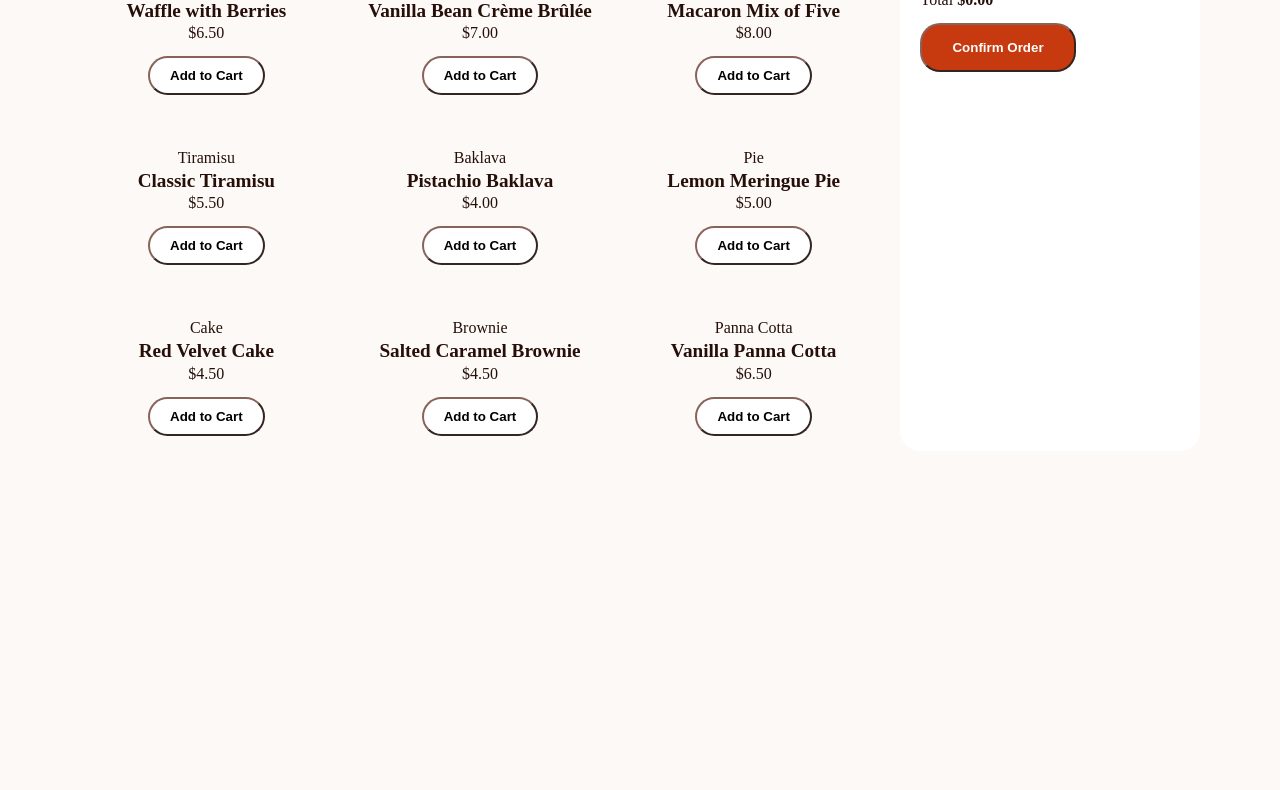
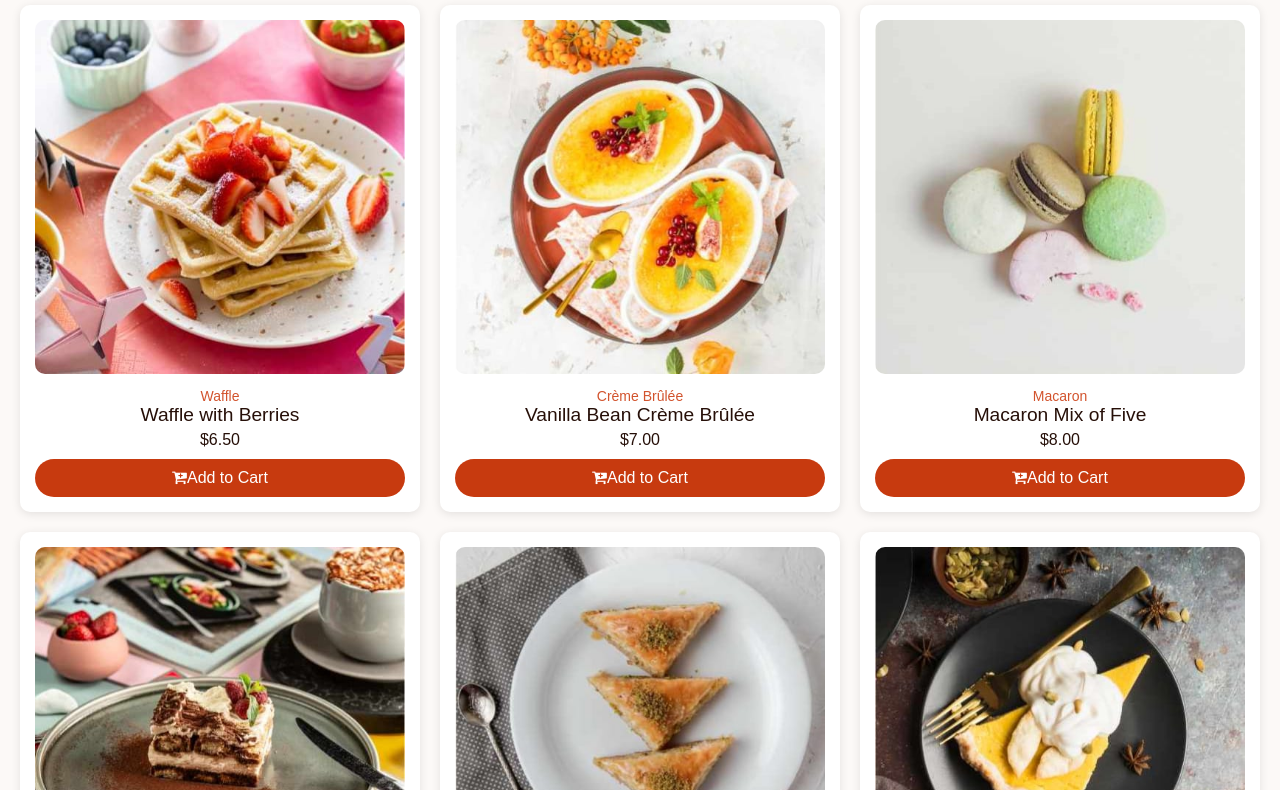
Before and after one commit to mf081/product-list-with-cart-web, a website built with Vite: page index.html in a window 1280 px wide. Shown: the part 72-862 px from the top of the page. Before the commit the page ends 800 px from the top, so only its background shows below. Built offline with nearby package versions, Linux system fonts and the light colour scheme; files whose address does not match are found by name.

Commit message:
ajustar diretorio e começar função cart

```diff
--- a/css/reset.css
+++ /dev/null
@@ -1,48 +0,0 @@
-/* http://meyerweb.com/eric/tools/css/reset/
-   v2.0 | 20110126
-   License: none (public domain)
-*/
-
-html, body, div, span, applet, object, iframe,
-blockquote, pre,
-a, abbr, acronym, address, big, cite, code,
-del, dfn, em, img, ins, kbd, q, s, samp,
-small, strike, sub, sup, tt, var,
-b, u, i, center,
-dl, dt, dd, ol, ul, li,
-fieldset, form, label, legend,
-table, caption, tbody, tfoot, thead, tr, th, td,
-article, aside, canvas, details, embed,
-figure, figcaption, footer, header, hgroup,
-menu, nav, output, ruby, section, summary,
-time, mark, audio, video {
-	margin: 0;
-	padding: 0;
-	border: 0;
-	font-size: 100%;
-	font: inherit;
-	vertical-align: baseline;
-}
-/* HTML5 display-role reset for older browsers */
-article, aside, details, figcaption, figure,
-footer, header, hgroup, menu, nav, section {
-	display: block;
-}
-body {
-	line-height: 1;
-}
-ol, ul {
-	list-style: none;
-}
-blockquote, q {
-	quotes: none;
-}
-blockquote:before, blockquote:after,
-q:before, q:after {
-	content: '';
-	content: none;
-}
-table {
-	border-collapse: collapse;
-	border-spacing: 0;
-}
--- a/index.html
+++ b/index.html
@@ -1,36 +1,39 @@
-<!DOCTYPE html>
+<!doctype html>
 <html lang="en">
-<head>
-  <meta charset="UTF-8">
-  <meta name="viewport" content="width=device-width, initial-scale=1.0">
-  <link rel="icon" type="image/png" sizes="32x32" href="./assets/images/favicon-32x32.png">
-  <title>Mateus Fernando | Product List with Cart</title>
-  <link rel="stylesheet" href="css/reset.css">
-  <link rel="stylesheet" href="css/style.css">
+  <head>
+    <meta charset="UTF-8" />
+    <meta name="viewport" content="width=device-width, initial-scale=1.0" />
+    <link rel="stylesheet" href="/src/css/style.css" />
 
-  <link rel="preconnect" href="https://fonts.googleapis.com">
-  <link rel="preconnect" href="https://fonts.gstatic.com" crossorigin>
-  <link href="https://fonts.googleapis.com/css2?family=Red+Hat+Display:ital,wght@0,300..900;1,300..900&display=swap" rel="stylesheet">
-</head>
-<body>
-  <main class="container">
-    <!-- Seção de Produtos -->
-    <section class="products">
-      <h1>Desserts</h1>
-      <ul class="product-list">
-        <!-- Os produtos serão renderizados dinamicamente aqui pelo TypeScript -->
-      </ul>
-    </section>
+      <link
+      rel="stylesheet"
+      href="https://cdnjs.cloudflare.com/ajax/libs/font-awesome/4.7.0/css/font-awesome.min.css"
+    />
+    <link rel="preconnect" href="https://fonts.googleapis.com" />
+    <link rel="preconnect" href="https://fonts.gstatic.com" crossorigin />
+    <link
+      href="https://fonts.googleapis.com/css2?family=Red+Hat+Text:ital,wght@0,300..700;1,300..700&display=swap"
+      rel="stylesheet"
+    />
+    <title>Product List Cart</title>
+  </head>
 
-    <!-- Seção do Carrinho -->
-    <aside class="cart">
-      <h2>Your Cart (0)</h2>
-      <!-- Os itens do carrinho serão renderizados aqui -->
-      <div class="cart-items"></div>
-      <p>Total <strong>$0.00</strong></p>
-      <button class="btn-confirm-order">Confirm Order</button>
-    </aside>
-  </main>
-  <script src="js/app.js" type="module"></script>
-</body>
+  <body>
+    <main>
+      <div class="header-products">
+        <h2>Desserts</h2>
+      </div>
+
+      <div id="main-id">
+        <!-- post adicionado dinamicamente -->
+      </div>
+
+        <div class="cart">
+          <div class="header-cart">Your Cart</div>
+        </div>
+    </main>
+
+    <script type="module" src="src/entites/product.ts"></script>
+    <script type="module" src="src/app.ts"></script>
+  </body>
 </html>
--- /dev/null
+++ b/src/app.ts
@@ -0,0 +1,12 @@
+import { Product } from "./entities/product";
+import data from "../data.json" // data é variável. Não utiliza a chave porque aqui é um dado bruto
+
+for (let i = 0; i < data.length; i++){
+    const produto = new Product(
+        data[i].name,
+        data[i].category,
+        data[i].price,
+        data[i].image.desktop
+    );
+    produto.render()
+}
--- /dev/null
+++ b/src/css/index.css
@@ -0,0 +1,155 @@
+* {
+  margin: 0px;
+  padding: 0px;
+  font-family: "Red Hat Text", sans-serif;
+}
+
+main {
+  display: flex;
+  flex-direction: row;
+  background-color: #fcf8f5;
+  margin: 0px;
+  padding: 0px;
+}
+
+.header-products {
+  padding: 10px;
+}
+
+.container-principal {
+  display: flex;
+  flex-direction: column;
+  margin-left: 20px;
+  padding: 10px;
+  gap: 20px;
+}
+
+.cards {
+  display: flex;
+  flex-flow: row wrap;
+  width: 700px;
+  height: 100%;
+}
+
+.product-card {
+  height: 300px;
+  width: 200px;
+  display: flex;
+  flex-direction: column;
+  gap: 5px;
+  padding: 10px;
+  position: relative;
+  margin-bottom: 10px;
+}
+
+.product-image {
+  width: 100%;
+  height: 300px;
+  position: relative;
+}
+
+.product-image img {
+  width: 100%;
+  height: 100%;
+  object-fit: cover;
+  border-radius: 5%;
+}
+
+.product-information {
+  display: flex;
+  flex-direction: column;
+  gap: 5px;
+  margin-top: 30px;
+}
+
+.product-category {
+  font-size: 12px;
+  color: hsl(12, 20%, 44%);
+}
+
+.product-title {
+  font-weight: bold;
+  font-size: 16px;
+}
+
+.product-price {
+  color: hsl(14, 86%, 42%);
+  font-size: 12px;
+}
+
+.add-cart-btn {
+  background-color: #fff;
+  border-radius: 20px;
+  display: flex;
+  flex-direction: row;
+  gap: 5px;
+  justify-content: center;
+  width: 100px;
+  border: 1px solid hsl(14, 86%, 42%);
+  padding: 5px;
+  align-items: center;
+  position: absolute;
+  transform: translate(-50%, -50%);
+  /* transform: translateX(-50%); */
+  left: 50%;
+  bottom: 25%;
+  /* bottom: 95px; */
+}
+
+.add-cart-btn i {
+  color: hsl(14, 86%, 42%);
+}
+
+.add-cart-btn span {
+  font-size: 12px;
+}
+
+.cart {
+  background-color: #fff;
+  height: 200px;
+  width: 250px;
+  padding: 10px;
+  border-radius: 5%;
+  position: relative;
+  margin-top: 2%;
+}
+
+.cart-content {
+  display: flex;
+  flex-direction: column;
+  justify-content: center;
+  align-items: center;
+  align-content: center;
+  position: relative;
+}
+
+.image-if-empety svg {
+  position: absolute;
+  background-color: #fff;
+  transform: translateY(0%);
+  right: 25%;
+}
+
+.header-cart {
+  padding: 10px;
+  background-color: #fff;
+  font-weight: bold;
+  color: hsl(14, 86%, 42%);
+}
+
+.show-if-empty {
+  background-color: #fff;
+  margin-top: 50%;
+  padding: 5px;
+  font-size: 12px;
+}
+
+@media screen and (max-width: 800px) {
+  .container-principal {
+    flex-direction: column;
+  }
+
+  .cards {
+    flex-direction: column;
+  }
+}
--- a/css/style.css
+++ b/src/css/style.css
@@ -5,7 +5,6 @@
 }
 
 body {
-
   font-family: "Red Hat Display", sans-serif;
   background-color: hsl(20, 50%, 98%);
   color: hsl(14, 65%, 9%);
@@ -14,63 +13,79 @@ body {
   padding: 20px;
 }
 
-main.container {
+main {
   display: flex;
-  flex-wrap: wrap;
-  gap: 20px;
+  flex-direction: column;
+  align-items: center;
   max-width: 1440px;
+  width: 100%;
 }
 
-header {
+.header-products {
   text-align: center;
   margin-bottom: 20px;
 }
 
-main h1 {
+.header-products h2 {
   font-size: 2rem;
   color: hsl(14, 86%, 42%);
 }
 
-.product-list {
+#main-id {
   display: grid;
   grid-template-columns: repeat(3, 1fr);
   gap: 20px;
-  /* background-color: hsl(13, 31%, 94%); */
+  width: 100%;
 }
 
-.product-item {
-  /* background-color: hsl(13, 31%, 94%); */
+.product-card {
+  background-color: white;
   padding: 15px;
   border-radius: 10px;
-  /* box-shadow: 0 2px 10px rgba(0, 0, 0, 0.1); */
   text-align: center;
+  box-shadow: 0 2px 10px rgba(0, 0, 0, 0.1);
 }
 
-.product-item h2 {
+.product-card img {
+  max-width: 100%;
+  border-radius: 10px;
+}
+
+.product-information {
+  margin-top: 10px;
+}
+
+.product-category {
+  font-size: 14px;
+  color: hsl(14, 65%, 50%);
+}
+
+.product-title {
   font-size: 1.2rem;
   color: hsl(14, 65%, 9%);
 }
 
-.product-item p {
+.product-price {
   font-size: 16px;
   margin: 5px 0;
 }
 
-.product-item button {
+.add-cart-btn {
+  display: flex;
+  align-items: center;
+  justify-content: center;
   margin-top: 10px;
   padding: 10px 20px;
-  background-color: white;
+  background-color: hsl(14, 86%, 42%);
   border-radius: 20px;
+  color: white;
   cursor: pointer;
-  font-weight: 600;
-  border-color: hsl(12, 20%, 44%);
-
 }
 
-/* .product-item button:hover {
-} */
+.add-cart-btn:hover {
+  background-color: hsl(14, 71%, 42%);
+}
 
-/* Carrinho */
 .cart {
   width: 300px;
   padding: 20px;
@@ -78,6 +93,7 @@ main h1 {
   position: sticky;
   top: 20px;
   background-color: white;
+  box-shadow: 0 2px 10px rgba(0, 0, 0, 0.1);
 }
 
 .cart h2 {
@@ -85,20 +101,17 @@ main h1 {
   margin-bottom: 20px;
 }
 
-.cart p {
-  font-size: 16px;
-}
-
-.cart button{
+.cart button {
   font-weight: 600;
   color: white;
   background-color: hsl(14, 86%, 42%);
   border-radius: 20px;
-  border-color: hsl(12, 20%, 44%);
   cursor: pointer;
   padding: 15px 30px;
   margin-top: 15px;
+  border: none;
 }
+
 .cart button:hover {
   background-color: hsl(14, 71%, 42%);
 }
--- /dev/null
+++ b/src/entities/product.ts
@@ -0,0 +1,67 @@
+import { v4 as uuidv4 } from "uuid";
+
+export class Product {
+    private _id: string = uuidv4();
+    private _name: string;
+    private _imageUrl: string;
+    private _price: number;
+    private _category: string;
+
+    constructor (
+        name: string,
+        category: string,
+        price: number,
+        imageUrl: string
+    ) {
+        this._name = name,
+        this._category = category,
+        this._price = price,
+        this._imageUrl = imageUrl
+    }
+
+    render() {
+        const containerPrincipal = document.createElement("div")
+        containerPrincipal.className = "container-principal"
+
+        const productsImage = document.createElement("div");
+        productsImage.className = "cards";    //deixar esse como uma div que recebe os outros
+
+        const productCard = document.createElement("div");
+        productCard.className = "product-card";
+        productCard.innerHTML = `
+            <img class="product-image" src="${this._imageUrl}" alt="${this._name}">
+            <div class="product-information">
+                <p class="product-category">${this._category}</p>
+                <p class="product-title">${this._name}</p>
+                <p class="product-price">$${this._price.toFixed(2)}</p>
+            </div>
+        `;
+
+        const addToCart = document.createElement("div");
+        addToCart.className = "add-cart-btn";
+        addToCart.innerHTML = `
+            <div class="add-cart-icon">
+                <i class="fa fa-cart-plus" aria-hidden="true"></i>
+            </div>
+            <span>Add to Cart</span>
+        `;
+        productCard.appendChild(addToCart);
+        productsImage.appendChild(productCard);
+        containerPrincipal.appendChild(productsImage);
+
+        const mainContainer = document.getElementById('main-id');
+        if (mainContainer) {
+            mainContainer.appendChild(containerPrincipal);
+        }
+
+        return containerPrincipal;
+    }
+
+    add() {
+        return this._id;
+    }
+
+    remove() {
+        console.log("olá")
+    }
+}
--- a/tsconfig.json
+++ b/tsconfig.json
@@ -40,7 +40,7 @@
     // "resolvePackageJsonImports": true,                /* Use the package.json 'imports' field when resolving imports. */
     // "customConditions": [],                           /* Conditions to set in addition to the resolver-specific defaults when resolving imports. */
     // "noUncheckedSideEffectImports": true,             /* Check side effect imports. */
-    // "resolveJsonModule": true,                        /* Enable importing .json files. */
+    "resolveJsonModule": true,                        /* Enable importing .json files. */
     // "allowArbitraryExtensions": true,                 /* Enable importing files with any extension, provided a declaration file is present. */
     // "noResolve": true,                                /* Disallow 'import's, 'require's or '<reference>'s from expanding the number of files TypeScript should add to a project. */
 
```
Also changed, not shown: app.ts (+5 -4 lines), package.json (+18 -3 lines), src/entities/cart.ts (added, +26 -0 lines), assets/fonts/OFL.txt (line endings or trailing spaces), 2 other files.
